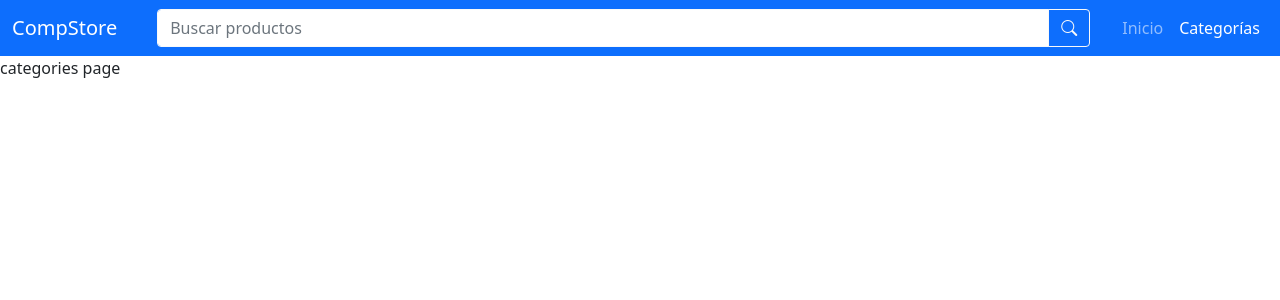
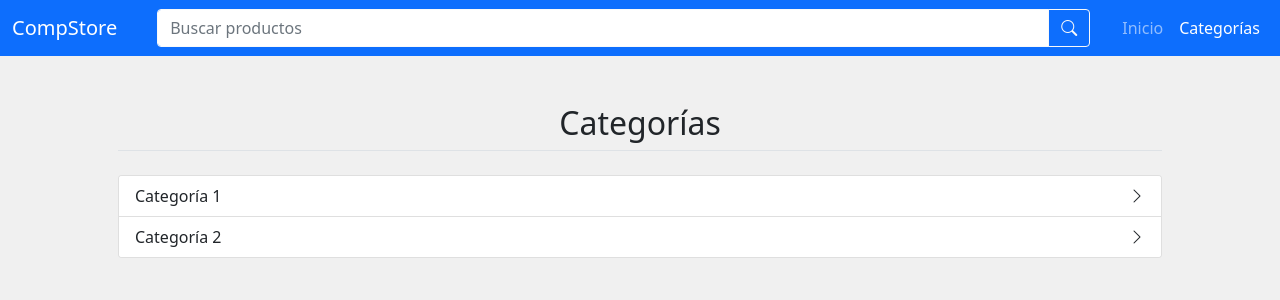
Before and after one commit to OscarM3615/compstore, a React (Create React App) app: page /categories in a window 1280 px wide. Shown: the top 300 px of the page. Built offline with nearby package versions, Linux system fonts and the light colour scheme.

Commit message:
feat: add categories page

```diff
--- a/src/App.tsx
+++ b/src/App.tsx
@@ -2,7 +2,9 @@ import { FormEvent } from 'react';
 import { BrowserRouter as Router, Switch, Route } from 'react-router-dom';
 
 import HomeView from 'views/index';
-import CategoriesView from 'views/categories';
+import CategoriesView from 'views/categories/index';
+import CategoryView from 'views/categories/[id]';
+import ProductView from 'views/products/[id]';
 import NotFoundView from 'views/404';
 
 import NavigationBar from 'shared/components/NavigationBar';
@@ -18,7 +20,11 @@ const App = () => {
 
 			<Switch>
 				<Route exact path="/" component={HomeView} />
-				<Route path="/categories" component={CategoriesView} />
+				<Route exact path="/categories" component={CategoriesView} />
+
+				<Route path="/categories/:id" component={CategoryView} />
+				<Route path="/products/:id" component={ProductView} />
+
 				<Route path="*" component={NotFoundView} />
 			</Switch>
 		</Router>
--- a/src/components/home/ProductCard.tsx
+++ b/src/components/home/ProductCard.tsx
@@ -15,7 +15,7 @@ const ProductCard = ({ product }: PropType) => {
 
 				<div className="d-flex justify-content-end">
 					<Link
-						to={`/product/${product.id}`}
+						to={`/products/${product.id}`}
 						className="btn btn-outline-primary"
 					>
 						Detalles <i className="bi bi-chevron-right"></i>
--- a/src/index.scss
+++ b/src/index.scss
@@ -3,3 +3,6 @@
 
 // Import Bootstrap styles.
 @import '~bootstrap/scss/bootstrap.scss';
+
+// Custom style definitions.
+@import './styles/custom.scss';
--- /dev/null
+++ b/src/shared/components/Title.tsx
@@ -0,0 +1,9 @@
+type PropType = {
+	title: string;
+};
+
+const Title = ({ title }: PropType) => {
+	return <p className="h2 text-center mb-4 pb-2 border-bottom">{title}</p>;
+};
+
+export default Title;
--- /dev/null
+++ b/src/shared/hooks/useCategories.ts
@@ -0,0 +1,15 @@
+import { useState, useEffect } from 'react';
+import api from 'core/services/api';
+import type Category from 'shared/models/category';
+
+const useCategories = (): Category[] => {
+	const [categories, setCategories] = useState<Category[]>([]);
+
+	useEffect(() => {
+		api.getCategories().then((data) => setCategories(data));
+	}, []);
+
+	return categories;
+};
+
+export default useCategories;
--- /dev/null
+++ b/src/shared/hooks/useProducts.ts
@@ -0,0 +1,15 @@
+import { useState, useEffect } from 'react';
+import api from 'core/services/api';
+import type Product from 'shared/models/product';
+
+const useProducts = (): Product[] => {
+	const [products, setProducts] = useState<Product[]>([]);
+
+	useEffect(() => {
+		api.getProducts().then((data) => setProducts(data));
+	}, []);
+
+	return products;
+};
+
+export default useProducts;
--- /dev/null
+++ b/src/styles/_custom.scss
@@ -0,0 +1,3 @@
+body {
+	background-color: #f0f0f0;
+}
--- a/src/views/categories.tsx
+++ /dev/null
@@ -1,5 +0,0 @@
-const CategoriesView = () => {
-	return <>categories page</>;
-};
-
-export default CategoriesView;
--- /dev/null
+++ b/src/views/categories/[id].tsx
@@ -0,0 +1,5 @@
+const CategoryView = () => {
+	return <div>category page</div>;
+};
+
+export default CategoryView;
--- /dev/null
+++ b/src/views/categories/index.tsx
@@ -0,0 +1,32 @@
+import { Link } from 'react-router-dom';
+import Title from 'shared/components/Title';
+import useCategories from 'shared/hooks/useCategories';
+
+const CategoriesView = () => {
+	const categories = useCategories();
+
+	return (
+		<section className="py-5">
+			<div className="container px-5">
+				<Title title="Categorías" />
+
+				<div className="card">
+					<ul className="list-group list-group-flush">
+						{categories.map((category) => (
+							<li key={category.id} className="list-group-item">
+								<Link
+									to={`/categories/${category.id}`}
+									className="d-flex justify-content-between text-decoration-none link-dark"
+								>
+									{category.name} <i className="bi bi-chevron-right"></i>
+								</Link>
+							</li>
+						))}
+					</ul>
+				</div>
+			</div>
+		</section>
+	);
+};
+
+export default CategoriesView;
--- a/src/views/index.tsx
+++ b/src/views/index.tsx
@@ -1,23 +1,16 @@
-import { useState, useEffect } from 'react';
 import ProductCard from 'components/home/ProductCard';
-import api from 'core/services/api';
-import type Product from 'shared/models/product';
+import Title from 'shared/components/Title';
+import useProducts from 'shared/hooks/useProducts';
 
 const HomeView = () => {
-	const [products, setProducts] = useState<Product[]>([]);
-
-	useEffect(() => {
-		api.getProducts().then((data) => setProducts(data));
-	}, []);
+	const products = useProducts();
 
 	return (
 		<section className="py-5">
 			<div className="container px-5">
-				<p className="h2 text-center pb-2 border-bottom">
-					Productos disponibles
-				</p>
+				<Title title="Productos disponibles" />
 
-				<div className="row mt-4">
+				<div className="row">
 					{products.map((product) => (
 						<div key={product.id} className="col-12 col-md-6 col-lg-4 mb-4">
 							<ProductCard product={product} />
--- /dev/null
+++ b/src/views/products/[id].tsx
@@ -0,0 +1,5 @@
+const ProductView = () => {
+	return <div>product page</div>;
+};
+
+export default ProductView;
```
